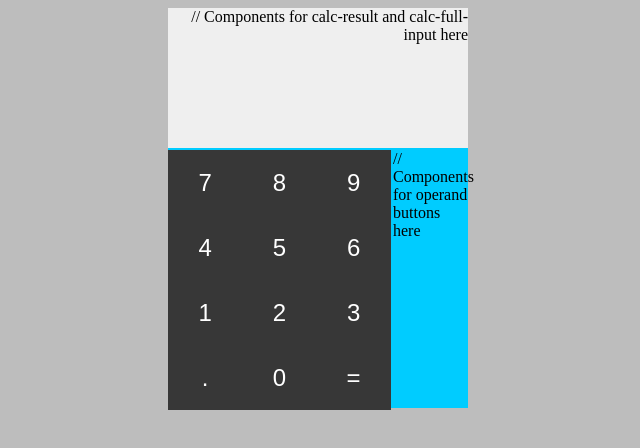
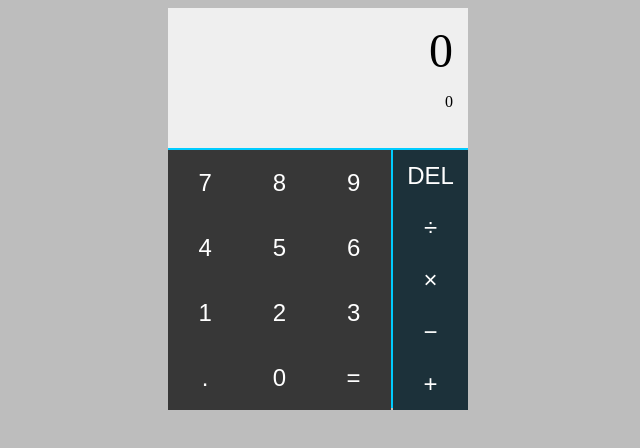
Before and after one commit to MjRodge/react-calculator, a React (Create React App) app: page / in a window 1280 px wide. Shown: the top 448 px of the page, without its empty margins (322-962 px from the left). Built offline with nearby package versions, Linux system fonts and the light colour scheme.

Commit message:
Layout Recreated
Calculator styling recreated using React.js

```diff
--- a/src/buttons.js
+++ b/src/buttons.js
@@ -1,5 +1,6 @@
 import React, { Component } from 'react';
 import NumberButtons from './number-buttons';
+import OperandButtons from './operand-buttons';
 import './css/buttons.css';
 
 class Buttons extends Component {
@@ -7,9 +8,7 @@ class Buttons extends Component {
     return (
       <div id="calc-button-container">
         <NumberButtons />
-        <div id="calc-operand-buttons">
-          // Components for operand buttons here
-        </div>
+        <OperandButtons />
       </div>
     );
   }
--- a/src/number-buttons.js
+++ b/src/number-buttons.js
@@ -8,7 +8,7 @@ class NumberButtons extends Component {
       <div id="calc-number-buttons">
         {numArray.map(function(num, i) {
           return (
-            <button value="{num}" key={i}>{num}</button>
+            <button value={num} key={i}>{num}</button>
           )
         })}
       </div>
--- /dev/null
+++ b/src/operand-buttons.js
@@ -0,0 +1,40 @@
+import React, { Component } from 'react';
+import './css/buttons.css';
+
+class OperandButtons extends Component {
+  render() {
+    const operandArray = [
+      {
+        value: "del", // Value will be used for arithmetic
+        button: "DEL" // Button will be used for display
+      },
+      {
+        value: "/",
+        button: "\u00F7"
+      },
+      {
+        value: "*",
+        button: "\u00D7"
+      },
+      {
+        value: "-",
+        button: "\u2212"
+      },
+      {
+        value: "+",
+        button: "\u002B"
+      }
+    ];
+    return (
+      <div id="calc-operand-buttons">
+        {operandArray.map(function(op, i) {
+          return(
+            <button value={op.value} key={i}>{op.button}</button>
+          )
+        })}
+      </div>
+    );
+  }
+}
+
+export default OperandButtons;
--- a/src/screen.js
+++ b/src/screen.js
@@ -5,7 +5,8 @@ class Screen extends Component {
   render() {
     return (
       <div id="calc-screen">
-        // Components for calc-result and calc-full-input here
+        <p id="calc-result">0</p>
+        <p id="calc-full-input">0</p>
       </div>
     );
   }
```
Also changed, not shown: public/index.html (+0 -10 lines).
